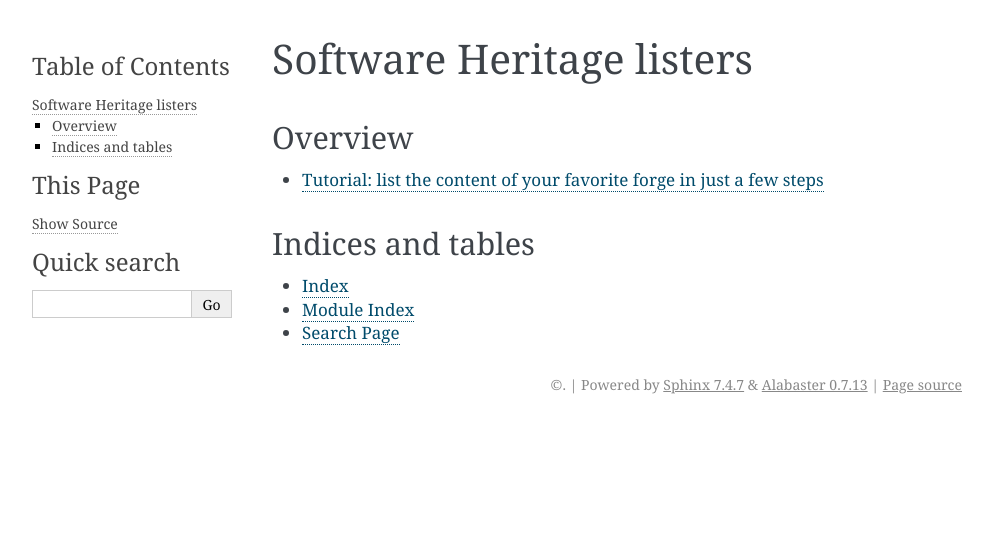
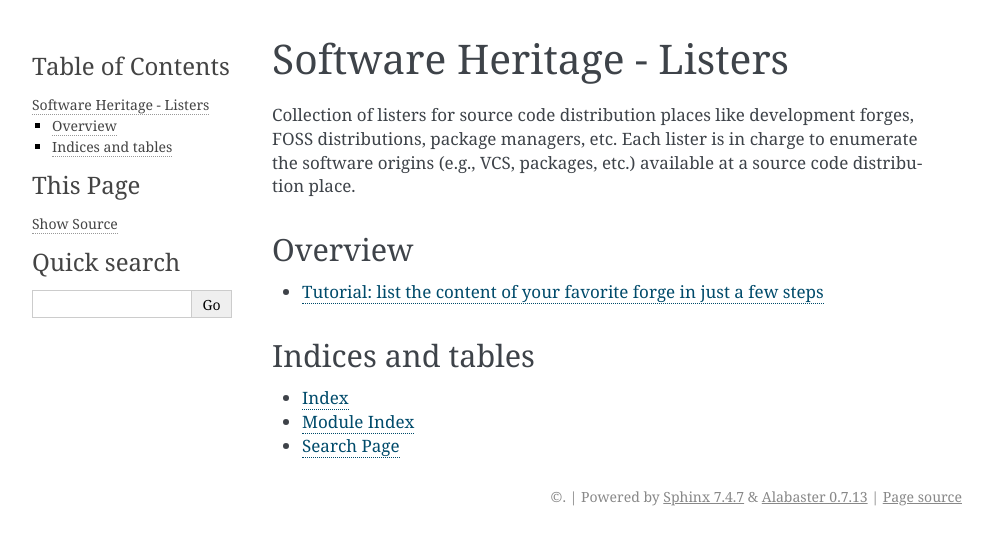
Before and after one commit to SoftwareHeritage/swh-lister, a Sphinx documentation site: the page built from docs/index.rst, in a window 1280 px wide. Shown: the top 545 px of the page, without its empty margins (148-1141 px from the left). Built offline with Sphinx 7.4.7, drawn with Linux system fonts in a browser that asks for light colours.

Commit message:
docs: add title and brief module description

```diff
--- a/docs/index.rst
+++ b/docs/index.rst
@@ -1,7 +1,13 @@
 .. _swh-lister:
 
-Software Heritage listers
-=========================
+Software Heritage - Listers
+===========================
+
+Collection of listers for source code distribution places like development
+forges, FOSS distributions, package managers, etc. Each lister is in charge to
+enumerate the software origins (e.g., VCS, packages, etc.) available at a
+source code distribution place.
+
 
 .. toctree::
    :maxdepth: 2
```
